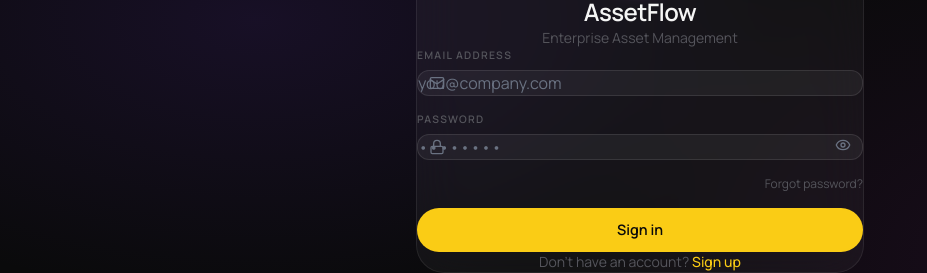
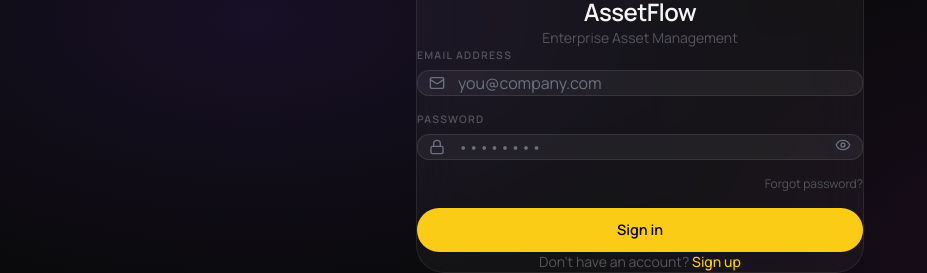
Before and after one commit to yashpitrod/assetflow_falcons_odoo26, a React (Vite) app in the folder frontend/: page /login in a window 1280 px wide. Shown: the part 300-573 px from the top of the page, without its empty margins (0-927 px from the left). Built offline with nearby package versions, Linux system fonts and the light colour scheme; no server answers.

Commit message:
fix: enforce input padding and chrome autofill styles

```diff
--- a/frontend/src/components/Input.jsx
+++ b/frontend/src/components/Input.jsx
@@ -6,7 +6,7 @@ export default function Input({ icon: Icon, trailing, className = "", ...props }
       )}
       <input
         {...props}
-        className={`w-full pl-10 ${trailing ? "pr-10" : "pr-4"} py-2.5 rounded-xl bg-white/5 border border-white/10 text-white placeholder:text-gray-500 ${className}`}
+        className={`w-full !pl-10 ${trailing ? "!pr-10" : "!pr-4"} py-2.5 rounded-xl bg-white/5 border border-white/10 text-white placeholder:text-gray-500 ${className}`}
       />
       {trailing && (
         <div className="absolute right-3 top-1/2 -translate-y-1/2">{trailing}</div>
--- a/frontend/src/index.css
+++ b/frontend/src/index.css
@@ -432,6 +432,17 @@ select.glass-input option {
   color: #F5F5F5;
 }
 
+/* ── Autofill Overrides (Chrome/Edge/Safari) ─────────── */
+input:-webkit-autofill,
+input:-webkit-autofill:hover,
+input:-webkit-autofill:focus,
+input:-webkit-autofill:active {
+  -webkit-box-shadow: 0 0 0 30px #121214 inset !important;
+  -webkit-text-fill-color: #F5F5F5 !important;
+  transition: background-color 5000s ease-in-out 0s;
+  caret-color: #F5F5F5 !important;
+}
+
 /* ── Named Custom Scrollbar (Kanban horizontal scroll) ─ */
 .custom-scrollbar::-webkit-scrollbar {
   height: 4px;
```
